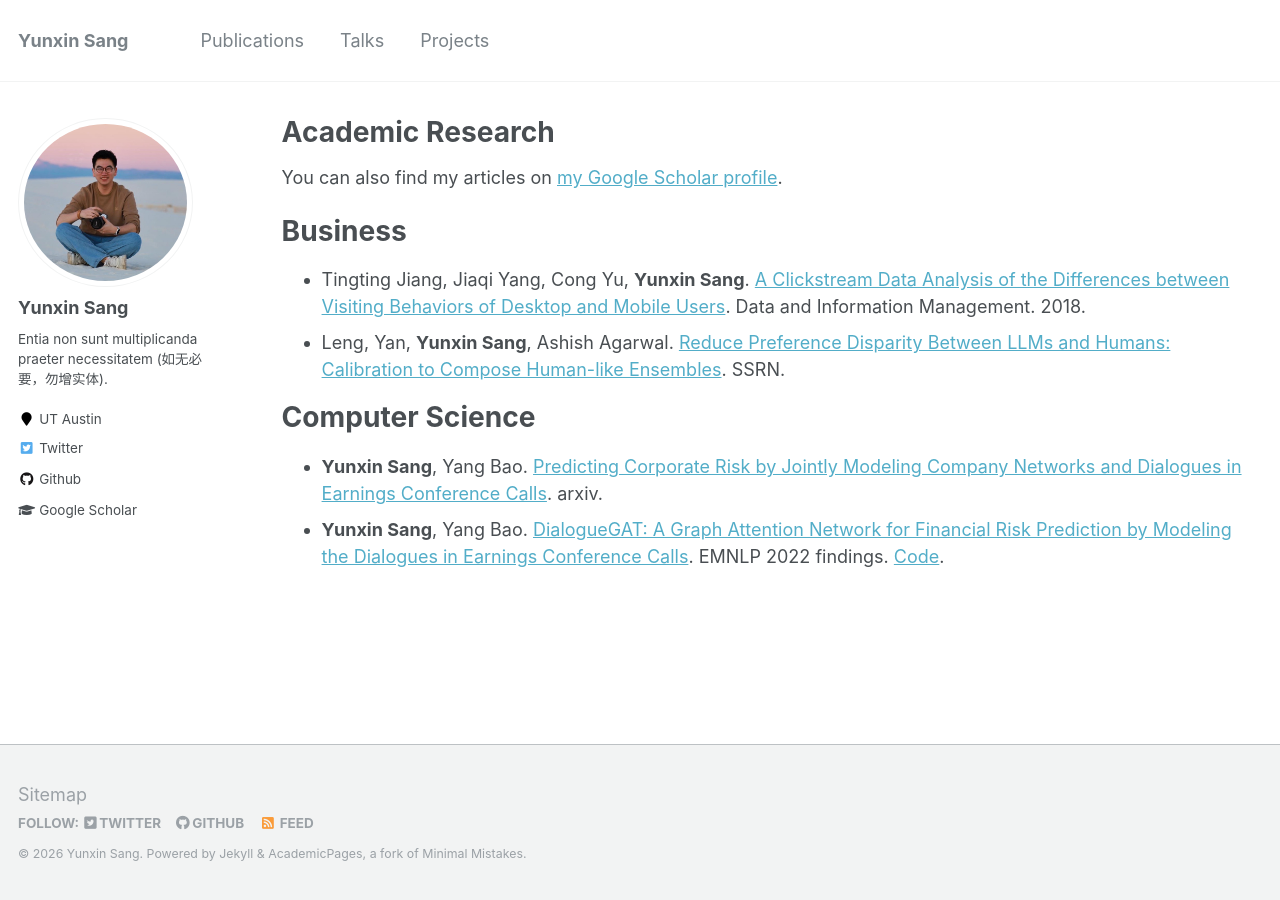
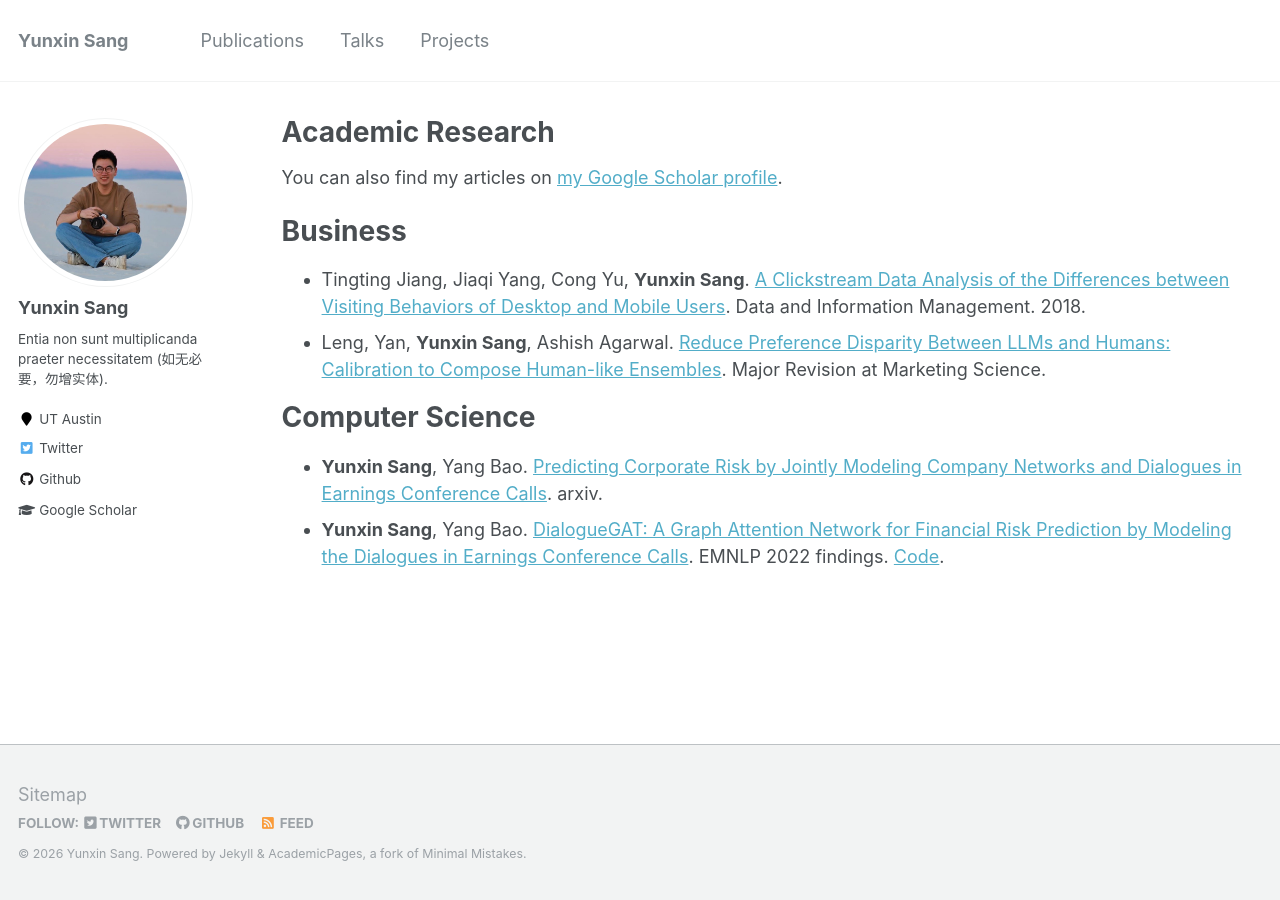
Before and after one commit to sangyx/sangyx.github.io, a Jekyll site: the page built from _pages/publications.md, in a window 1280 px wide. Built offline with Jekyll 4.4.1, drawn with Linux system fonts in a browser that asks for light colours.

Commit message:
update publication

```diff
--- a/_pages/publications.md
+++ b/_pages/publications.md
@@ -11,7 +11,7 @@ You can also find my articles on [my Google Scholar profile](https://scholar.goo
 
 # Business
 - Tingting Jiang, Jiaqi Yang, Cong Yu, **Yunxin Sang**. [A Clickstream Data Analysis of the Differences between Visiting Behaviors of Desktop and Mobile Users](https://sciendo.com/article/10.2478/dim-2018-0012). Data and Information Management. 2018.
-- Leng, Yan, **Yunxin Sang**, Ashish Agarwal. [Reduce Preference Disparity Between LLMs and Humans: Calibration to Compose Human-like Ensembles](https://papers.ssrn.com/sol3/papers.cfm?abstract_id=4802019). SSRN.
+- Leng, Yan, **Yunxin Sang**, Ashish Agarwal. [Reduce Preference Disparity Between LLMs and Humans: Calibration to Compose Human-like Ensembles](https://papers.ssrn.com/sol3/papers.cfm?abstract_id=4802019). Major Revision at Marketing Science.
 
 # Computer Science
 - **Yunxin Sang**, Yang Bao. [Predicting Corporate Risk by Jointly Modeling Company Networks and Dialogues in Earnings Conference Calls](https://arxiv.org/abs/2206.06174). arxiv.
```
